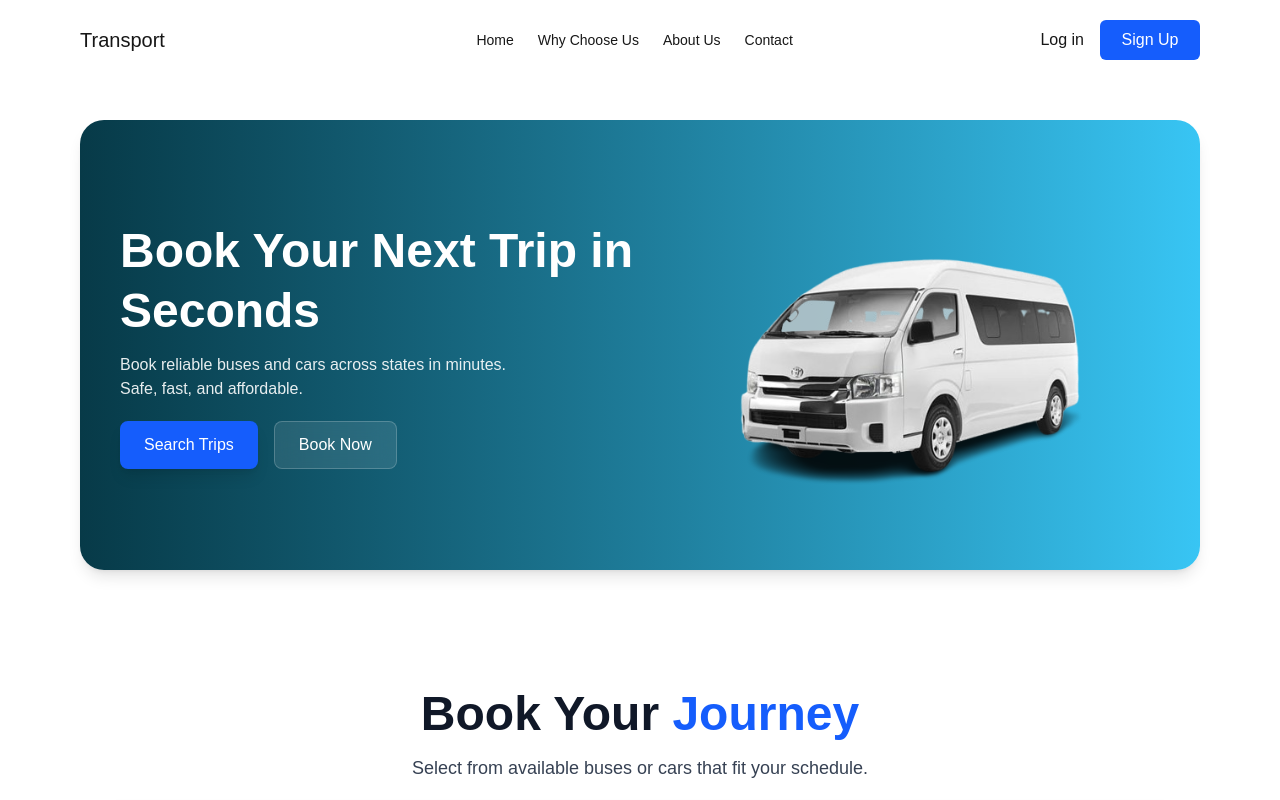
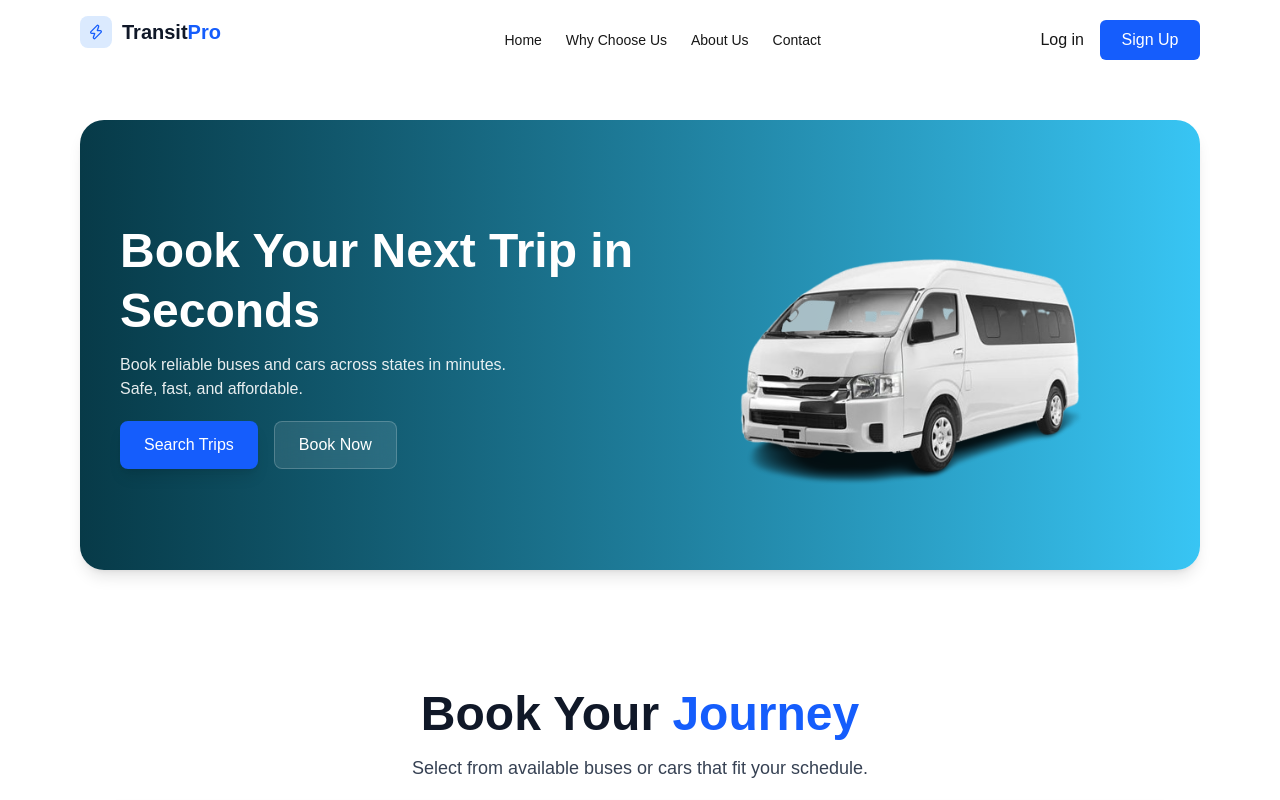
Before and after one commit to abdulrahman-11-afk/transportmanagement, a Next.js app: page / in a window 1280 px wide. Shown: the top 800 px of the page. Built offline with nearby package versions, Linux system fonts and the light colour scheme.

Commit message:
added logo

```diff
--- a/src/Components/Layout/Navbar.tsx
+++ b/src/Components/Layout/Navbar.tsx
@@ -1,9 +1,18 @@
+import { Zap } from "lucide-react";
 import Link from "next/link";
 
 export default function Navbar() {
     return (
             <header className="flex items-center fixed z-50 top-0 bg-white w-full left-0 justify-between px-20 h-20 ">
-                <h2 className="cursor-pointer text-xl">Transport</h2>
+                <Link href="/" className="flex items-center gap-2.5 mb-4">
+              <div className="w-8 h-8 rounded-lg bg-blue-100 flex items-center justify-center">
+                <Zap size={16} className="text-blue-600" />
+              </div>
+
+              <span className="font-bold text-xl text-gray-900">
+                Transit<span className="text-blue-600">Pro</span>
+              </span>
+            </Link>
                  <ul className="flex items-center text-[14px] justify-center gap-6 ml-16 cursor-pointer ">
                     <li className="hover:text-[#1E3A8A]">Home</li>
                     <li className="hover:text-[#1E3A8A]">Why Choose Us</li>
```
